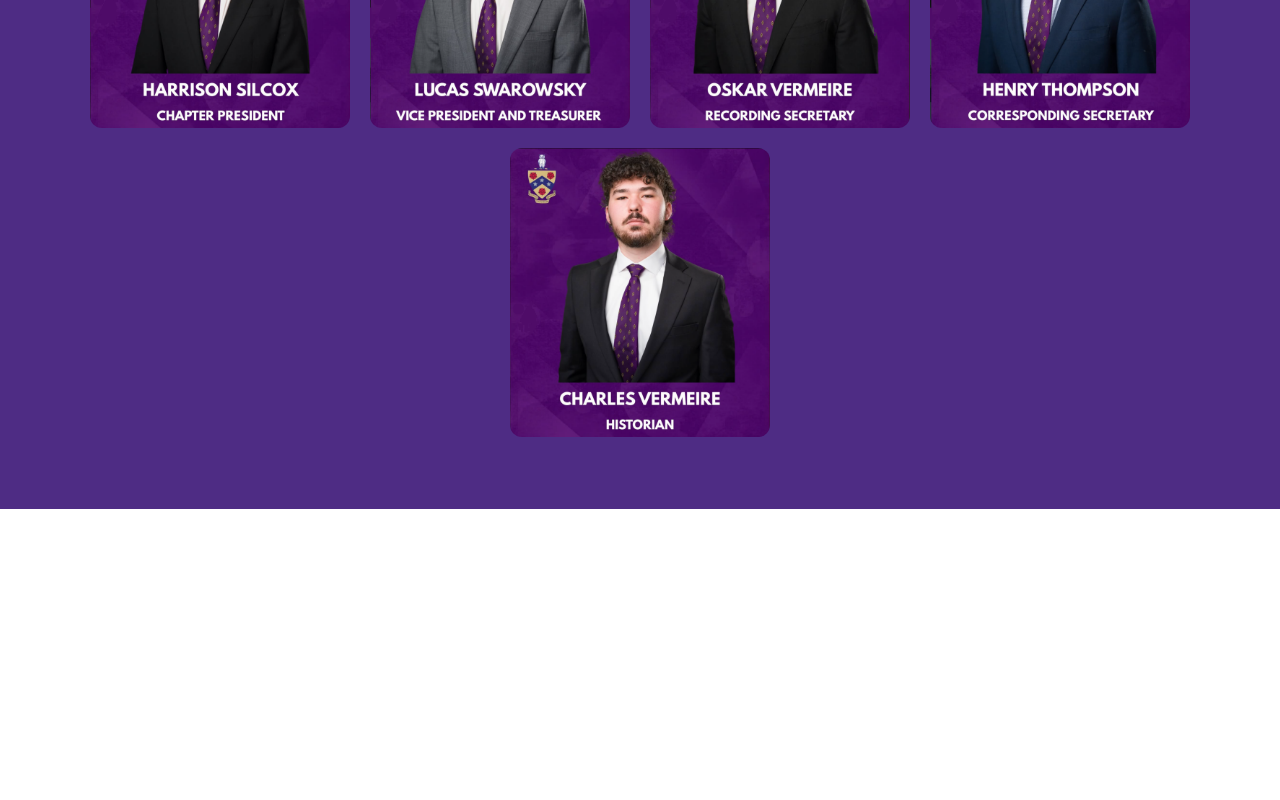
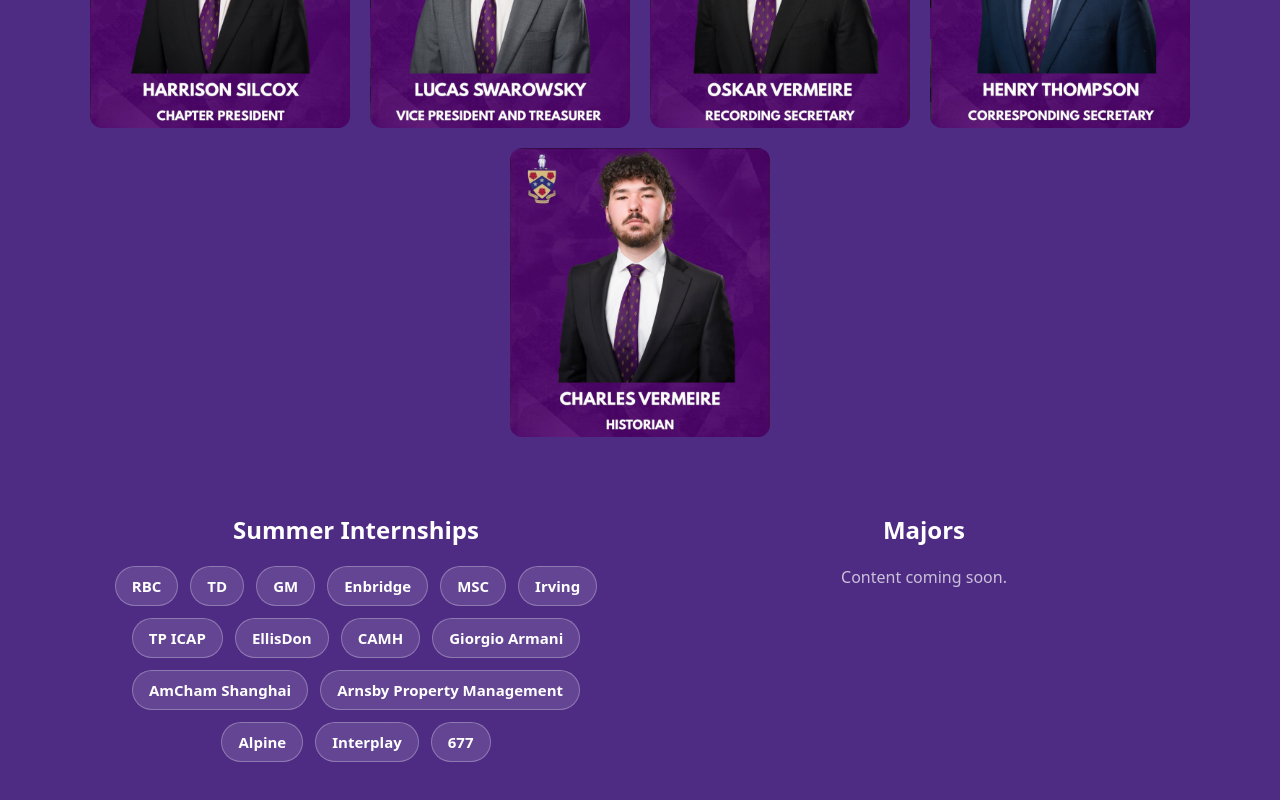
Before and after one commit to amaanavi/rushpage, a Next.js app: page / in a window 1280 px wide. Shown: the part 2758-3558 px from the top of the page. Before the commit the page ends 3267 px from the top, so only its background shows below. Built offline with nearby package versions, Linux system fonts and the light colour scheme.

Commit message:
Add side-by-side Summer Internships (company chips) + Majors subsections

```diff
--- a/app/page.js
+++ b/app/page.js
@@ -19,6 +19,26 @@
   { name: "Henry Thompson — Corresponding Secretary", src: "/brother-4-corresponding.png" },
   { name: "Charles Vermeire — Historian", src: "/brother-5-historian.png" },
 ];
+
+const SUMMER_INTERNSHIPS = [
+  "RBC",
+  "TD",
+  "GM",
+  "Enbridge",
+  "MSC",
+  "Irving",
+  "TP ICAP",
+  "EllisDon",
+  "CAMH",
+  "Giorgio Armani",
+  "AmCham Shanghai",
+  "Arnsby Property Management",
+  "Alpine",
+  "Interplay",
+  "677",
+];
+
+const MAJORS = [];
 
 const CONTACTS = [
   { label: "Official Instagram", handle: "@fijiuoft", url: "https://instagram.com/fijiuoft" },
@@ -224,6 +244,24 @@
           );
         })}
       </div>
+    </div>
+  );
+}
+
+function SubColumn({ title, children }) {
+  return (
+    <div style={{ flex: "1 1 340px", minWidth: "280px", maxWidth: "520px" }}>
+      <h3
+        style={{
+          margin: "0 0 20px",
+          fontSize: "24px",
+          fontWeight: 700,
+          textAlign: "center",
+        }}
+      >
+        {title}
+      </h3>
+      {children}
     </div>
   );
 }
@@ -440,6 +478,81 @@
             />
           ))}
         </div>
+
+        {/* Side-by-side subsections */}
+        <div
+          style={{
+            display: "flex",
+            flexWrap: "wrap",
+            justifyContent: "center",
+            alignItems: "stretch",
+            gap: "48px",
+            width: "min(1100px, 94vw)",
+            marginTop: "48px",
+          }}
+        >
+          <SubColumn title="Summer Internships">
+            <div
+              style={{
+                display: "flex",
+                flexWrap: "wrap",
+                gap: "12px",
+                justifyContent: "center",
+              }}
+            >
+              {SUMMER_INTERNSHIPS.map((c) => (
+                <span
+                  key={c}
+                  style={{
+                    padding: "9px 16px",
+                    borderRadius: "9999px",
+                    background: "rgba(255,255,255,0.12)",
+                    border: "1px solid rgba(255,255,255,0.28)",
+                    fontSize: "15px",
+                    fontWeight: 600,
+                    whiteSpace: "nowrap",
+                  }}
+                >
+                  {c}
+                </span>
+              ))}
+            </div>
+          </SubColumn>
+
+          <SubColumn title="Majors">
+            {MAJORS.length === 0 ? (
+              <p style={{ margin: 0, opacity: 0.7, textAlign: "center" }}>
+                Content coming soon.
+              </p>
+            ) : (
+              <div
+                style={{
+                  display: "flex",
+                  flexWrap: "wrap",
+                  gap: "12px",
+                  justifyContent: "center",
+                }}
+              >
+                {MAJORS.map((m) => (
+                  <span
+                    key={m}
+                    style={{
+                      padding: "9px 16px",
+                      borderRadius: "9999px",
+                      background: "rgba(255,255,255,0.12)",
+                      border: "1px solid rgba(255,255,255,0.28)",
+                      fontSize: "15px",
+                      fontWeight: 600,
+                      whiteSpace: "nowrap",
+                    }}
+                  >
+                    {m}
+                  </span>
+                ))}
+              </div>
+            )}
+          </SubColumn>
+        </div>
       </Section>
     </main>
   );
```
Also changed, not shown: public/Screenshot 2026-08-21 at 3.26.37 PM.png (added).
